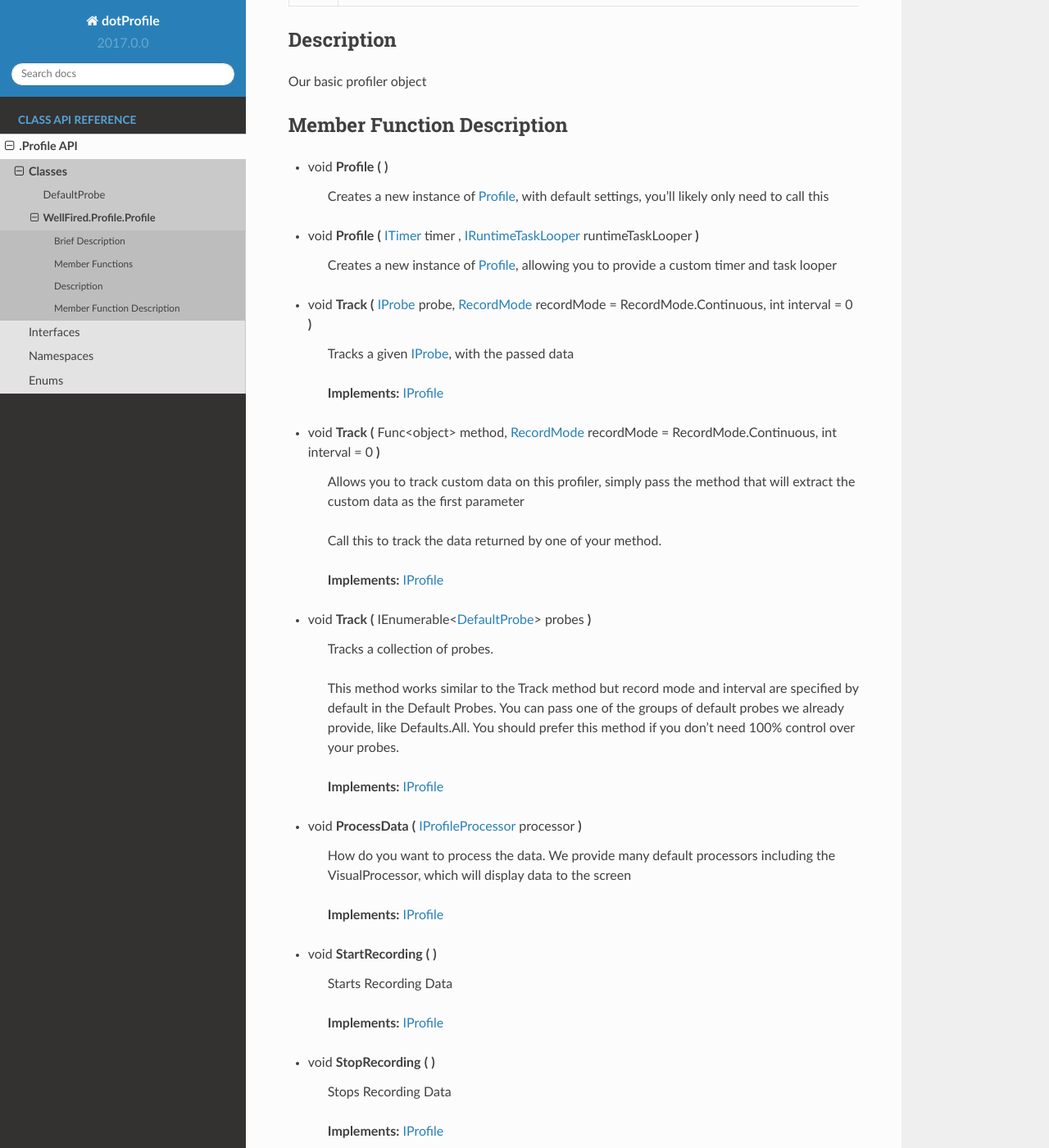
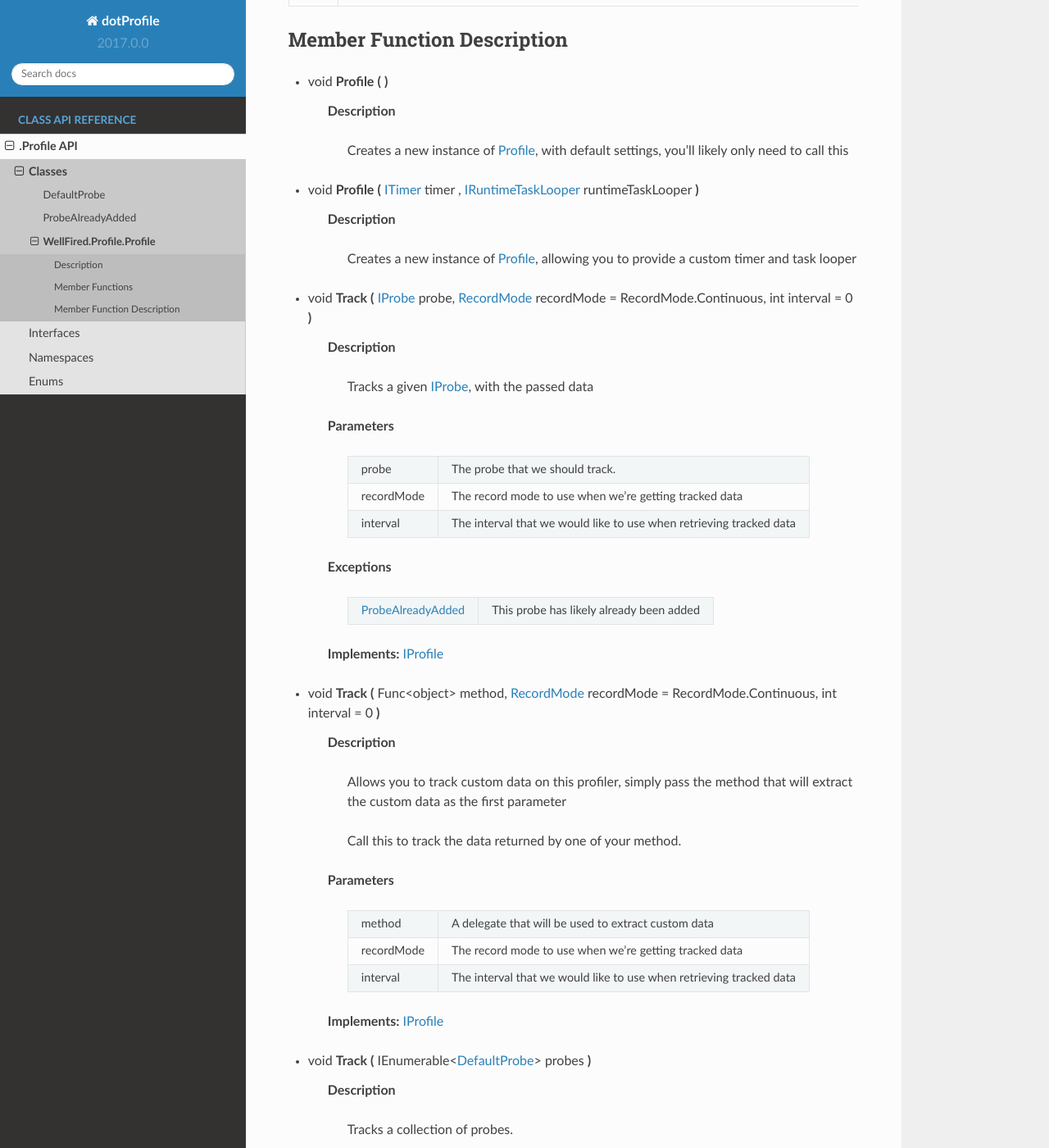
Before and after one commit to WellFiredDevelopment/dotProfileDocumentation, a Sphinx documentation site: the page built from source/api/classes/class_wellFired_profile_profile.rst, in a window 1280 px wide and 1400 px high, scrolled down 673 px. Shown: the whole window at 82% size. Built offline with Sphinx 7.4.7 and the Read the Docs theme 2.0.0, drawn with Linux system fonts in a browser that asks for light colours; some of the changed text lies outside the part shown.

Commit message:
Slight visual changes/

```diff
--- /dev/null
+++ b/source/api/classes/class_probealreadyadded.rst
@@ -0,0 +1,4 @@
+.. _class_ProbeAlreadyAdded:
+
+ProbeAlreadyAdded
+==========================
--- a/source/api/classes/class_wellfired_profile_profile.rst
+++ b/source/api/classes/class_wellFired_profile_profile.rst
@@ -7,8 +7,8 @@ WellFired.Profile.Profile
 
 **Namespace:** :ref:`WellFired.Profile<namespace_WellFired.Profile>`
 
-Brief Description
------------------
+Description
+-----------
 
 Our basic profiler object
 
@@ -33,11 +33,6 @@ Member Functions
 | void                               | :ref:`StopRecording<class_WellFired.Profile.Profile__StopRecording>` **(** **)**                                                                                                                                                     |
 +------------------------------------+--------------------------------------------------------------------------------------------------------------------------------------------------------------------------------------------------------------------------------------+
 
-Description
------------
-
-Our basic profiler object
-
 Member Function Description
 ---------------------------
 
@@ -45,19 +40,41 @@ Member Function Description
 
 - void **Profile** **(** **)**
 
-    Creates a new instance of :ref:`Profile<class_WellFired.Profile.Profile>`, with default settings, you'll likely only need to call this
+    **Description**
+
+        Creates a new instance of :ref:`Profile<class_WellFired.Profile.Profile>`, with default settings, you'll likely only need to call this
 
 .. _class_WellFired.Profile.Profile__Profile_ITimer_IRuntimeTaskLooper:
 
 - void **Profile** **(** :ref:`ITimer<interface_ITimer>` timer , :ref:`IRuntimeTaskLooper<interface_IRuntimeTaskLooper>` runtimeTaskLooper **)**
 
-    Creates a new instance of :ref:`Profile<class_WellFired.Profile.Profile>`, allowing you to provide a custom timer and task looper
+    **Description**
+
+        Creates a new instance of :ref:`Profile<class_WellFired.Profile.Profile>`, allowing you to provide a custom timer and task looper
 
 .. _class_WellFired.Profile.Profile__Track_IProbe_RecordMode_int:
 
 - void **Track** **(** :ref:`IProbe<interface_IProbe>` probe, :ref:`RecordMode<enum_RecordMode>` recordMode = RecordMode.Continuous, int interval = 0 **)**
 
-    Tracks a given :ref:`IProbe<interface_IProbe>`, with the passed data
+    **Description**
+
+        Tracks a given :ref:`IProbe<interface_IProbe>`, with the passed data
+
+    **Parameters**
+
+        +--------------+----------------------+-----------------------------------------------+
+        | probe        | The probe that we should track.                                      |
+        +--------------+----------------------+-----------------------------------------------+
+        | recordMode   | The record mode to use when we're getting tracked data               |
+        +--------------+----------------------+-----------------------------------------------+
+        | interval     | The interval that we would like to use when retrieving tracked data  |
+        +--------------+----------------------+-----------------------------------------------+
+
+    **Exceptions**
+
+        +----------------------------------------------------------+---------------------------------------------------------------------+
+        | :ref:`ProbeAlreadyAdded<class_ProbeAlreadyAdded>`        | This probe has likely already been added                            |
+        +----------------------------------------------------------+---------------------------------------------------------------------+
 
     **Implements:** :ref:`IProfile<interface_WellFired.Profile.IProfile>`
 
@@ -65,9 +82,21 @@ Member Function Description
 
 - void **Track** **(** Func<object> method, :ref:`RecordMode<enum_RecordMode>` recordMode = RecordMode.Continuous, int interval = 0 **)**
 
-    Allows you to track custom data on this profiler, simply pass the method that will extract the custom data as the first parameter
+    **Description**
 
-    Call this to track the data returned by one of your method.
+        Allows you to track custom data on this profiler, simply pass the method that will extract the custom data as the first parameter
+
+        Call this to track the data returned by one of your method.
+
+    **Parameters**
+
+        +--------------+----------------------+-----------------------------------------------+
+        | method       | A delegate that will be used to extract custom data                  |
+        +--------------+----------------------+-----------------------------------------------+
+        | recordMode   | The record mode to use when we're getting tracked data               |
+        +--------------+----------------------+-----------------------------------------------+
+        | interval     | The interval that we would like to use when retrieving tracked data  |
+        +--------------+----------------------+-----------------------------------------------+
 
     **Implements:** :ref:`IProfile<interface_WellFired.Profile.IProfile>`
 
@@ -75,9 +104,17 @@ Member Function Description
 
 - void **Track** **(** IEnumerable<:ref:`DefaultProbe<class_DefaultProbe>`> probes **)**
 
-    Tracks a collection of probes.
+    **Description**
 
-    This method works similar to the Track method but record mode and interval are specified by default in the Default Probes. You can pass one of the groups of default probes we already provide, like Defaults.All. You should prefer this method if you don't need 100% control over your probes.
+        Tracks a collection of probes.
+
+        This method works similar to the Track method but record mode and interval are specified by default in the Default Probes. You can pass one of the groups of default probes we already provide, like Defaults.All. You should prefer this method if you don't need 100% control over your probes.
+
+    **Parameters**
+
+        +--------------+----------------------+-----------------------------------------------+
+        | probes       | The probes that we should track.                                     |
+        +--------------+----------------------+-----------------------------------------------+
 
     **Implements:** :ref:`IProfile<interface_WellFired.Profile.IProfile>`
 
@@ -85,7 +122,9 @@ Member Function Description
 
 - void **ProcessData** **(** :ref:`IProfileProcessor<interface_IProfileProcessor>` processor **)**
 
-    How do you want to process the data. We provide many default processors including the VisualProcessor, which will display data to the screen
+    **Description**
+
+        How do you want to process the data. We provide many default processors including the VisualProcessor, which will display data to the screen
 
     **Implements:** :ref:`IProfile<interface_WellFired.Profile.IProfile>`
 
@@ -93,7 +132,9 @@ Member Function Description
 
 - void **StartRecording** **(** **)**
 
-    Starts Recording Data
+    **Description**
+
+        Starts Recording Data
 
     **Implements:** :ref:`IProfile<interface_WellFired.Profile.IProfile>`
 
@@ -101,6 +142,8 @@ Member Function Description
 
 - void **StopRecording** **(** **)**
 
-    Stops Recording Data
+    **Description**
+
+        Stops Recording Data
 
     **Implements:** :ref:`IProfile<interface_WellFired.Profile.IProfile>`
```
